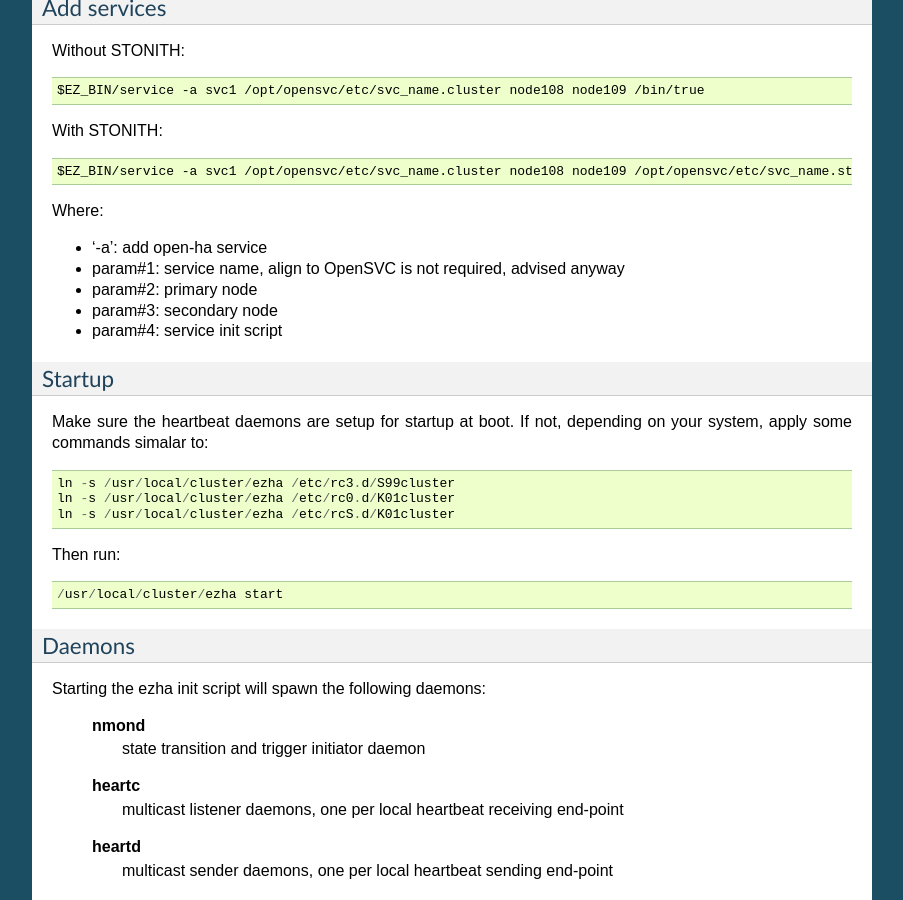
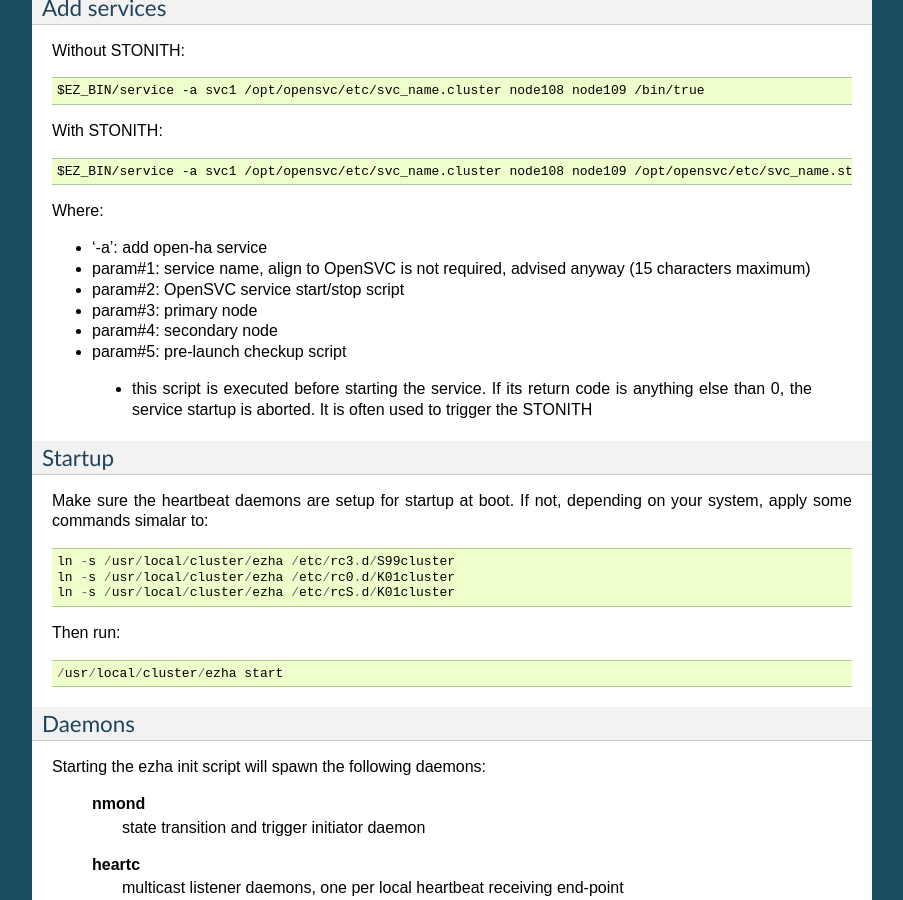
Before and after one commit to opensvc/docs.opensvc.com, a Sphinx documentation site: the page built from source/howto.ha.rst, in a window 1280 px wide and 900 px high, scrolled down 2243 px. Shown: the whole window, without its empty margins (198-1101 px from the left). Built offline with Sphinx 7.4.7, drawn with Linux system fonts in a browser that asks for light colours; comment, search, counter and statistics services are not loaded.

Commit message:
Stonith explanations improvement

```diff
--- a/source/howto.ha.rst
+++ b/source/howto.ha.rst
@@ -126,10 +126,13 @@ With STONITH::
 Where:
 
 *   '-a': add open-ha service
-*   param#1: service name, align to OpenSVC is not required, advised anyway
-*   param#2: primary node
-*   param#3: secondary node
-*   param#4: service init script
+*   param#1: service name, align to OpenSVC is not required, advised anyway (15 characters maximum)
+*   param#2: OpenSVC service start/stop script
+*   param#3: primary node
+*   param#4: secondary node
+*   param#5: pre-launch checkup script
+
+  * this script is executed before starting the service. If its return code is anything else than 0, the service startup is aborted. It is often used to trigger the STONITH
 
 Startup
 -------
```
